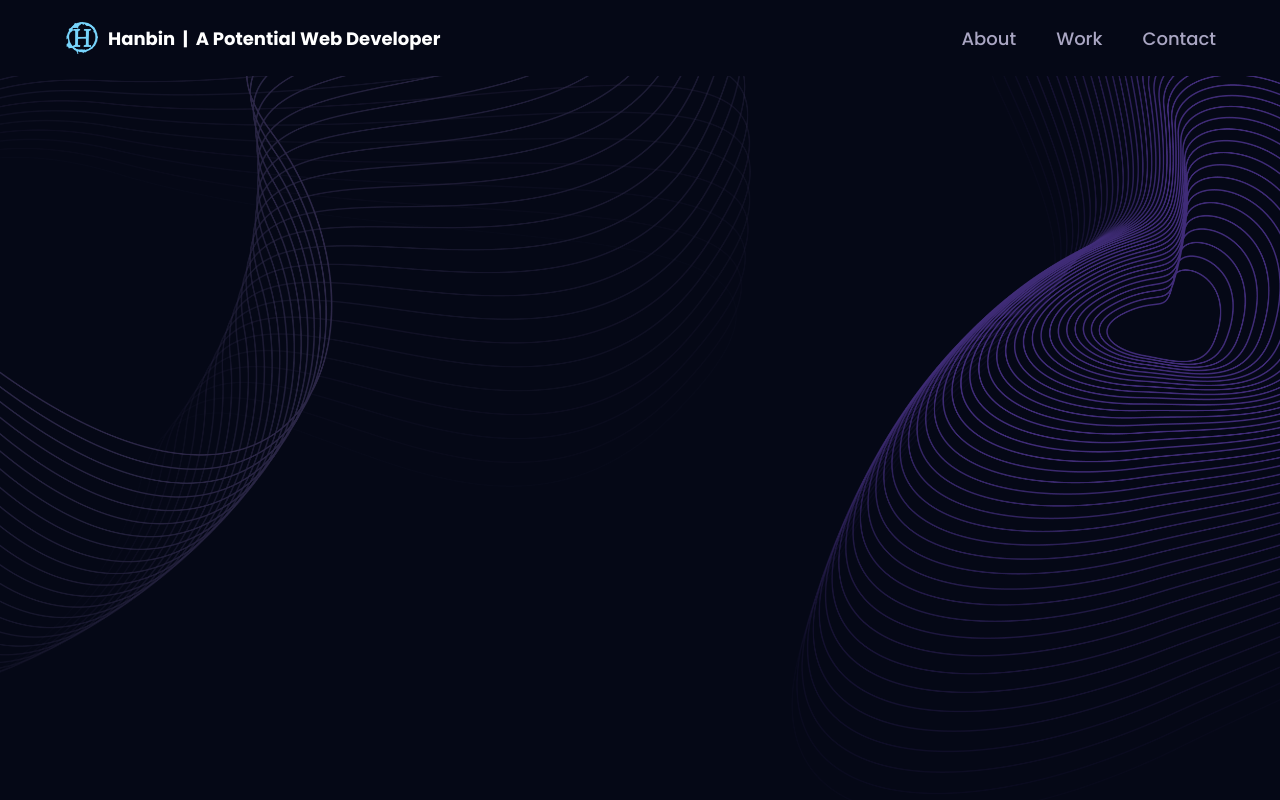
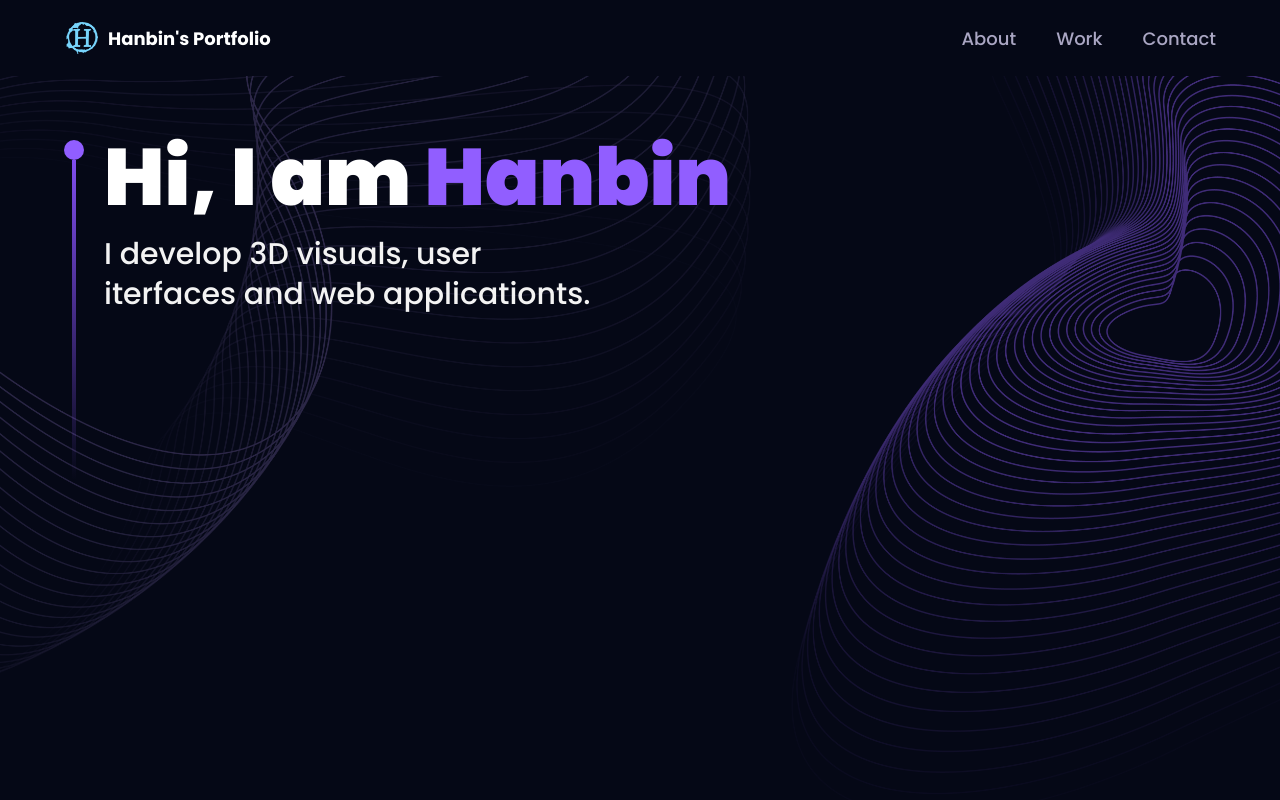
Before and after one commit to hskl18/Portfolio, a React (Vite) app: page / in a window 1280 px wide. Shown: the top 800 px of the page. Built offline with nearby package versions, Linux system fonts and the light colour scheme.

Commit message:
some progress

```diff
--- a/src/components/Hero.jsx
+++ b/src/components/Hero.jsx
@@ -8,11 +8,22 @@ const Hero = () => {
       <div className={`${styles.paddingX} absolute inset-0 top-[120px] max-w-7xl mx-auto
       flex flex-row items-start gap-5`}>
         <div className='flex flex-col justify-center items-center mt-5'>
-          <div>
+          <div className='w-5 h-5 rounded-full bg-[#915eff]' />
+          <div className='w-1 sm:h-80 h-40 violet-gradient' />
+        </div>
+        <div>
+            <h1 className={`${styles.heroHeadText} text-white`}>
+              Hi, I am <span className='text-[#915eff]'>
+                Hanbin
+              </span>
+            </h1>
+            <p className={`${styles.heroSubText} mt-2 text-white-100`}>
+                I develop 3D visuals, user <br className='sm:block hidden'/>iterfaces and web applicationts.
+            </p>
+          </div>
+      </div>
 
-          </div>
-        </div>
-      </div>
+      <ComputersCanvas />
     </section>
   )
 }
--- a/src/components/Navbar.jsx
+++ b/src/components/Navbar.jsx
@@ -21,9 +21,11 @@ const Navbar = () => {
         >
             <img src={logo} alt='logo' className='w-9 h-9 object-contain' />
             <p className='text-white text-[18px] font-bold cursor-pointer flex'>
-              Hanbin &nbsp;
+              Hanbin's Portfolio
+              {/* &nbsp;
               <span className='sm:block hidden'>
-                |&nbsp; A Potential Web Developer</span></p>
+                |&nbsp; A Potential Web Developer</span> */}
+                </p>
           </Link>
 
 
```
